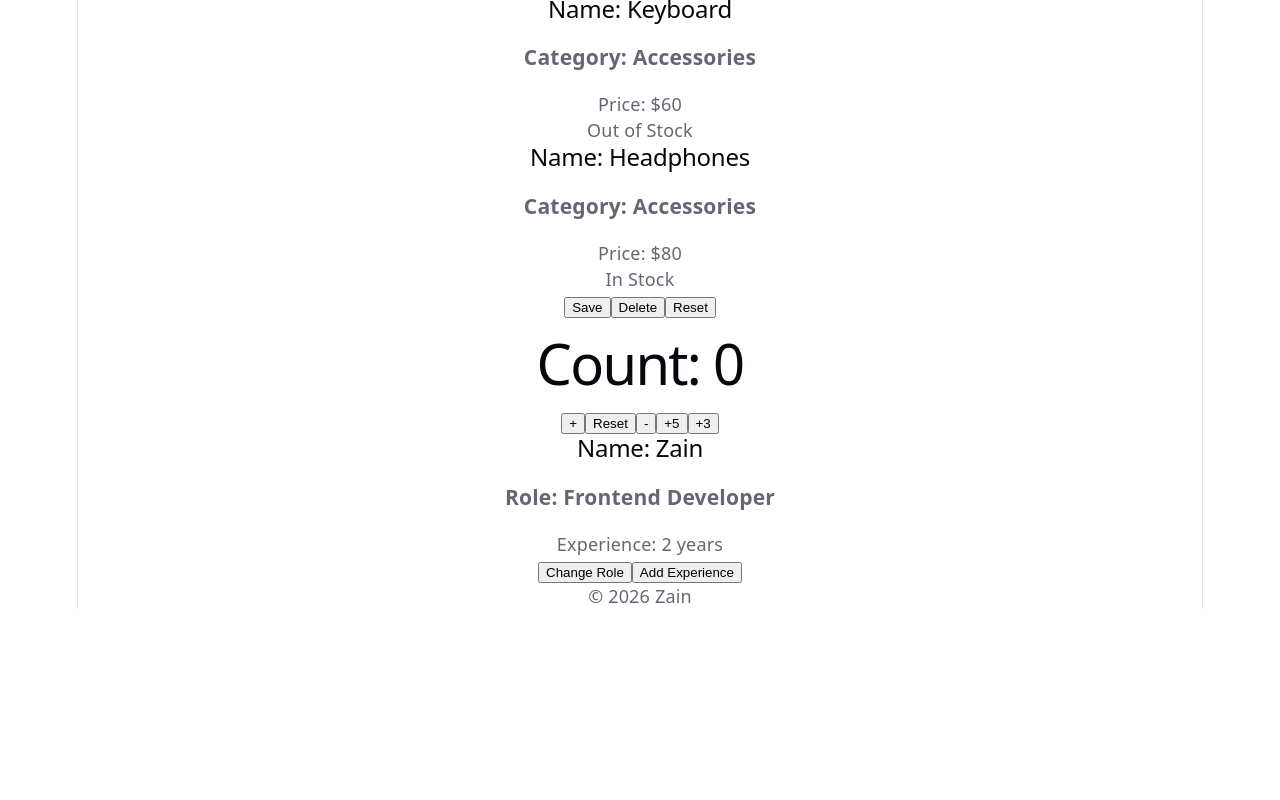
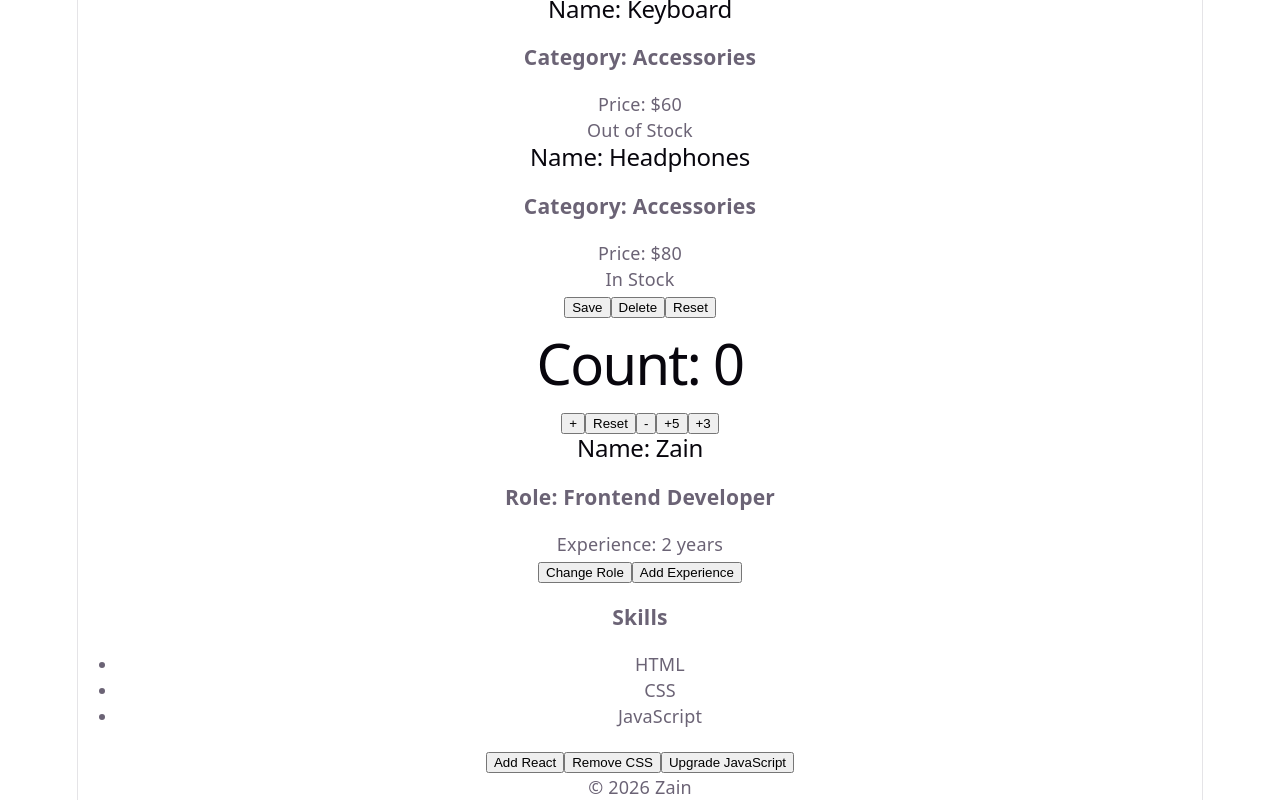
Before and after one commit to TheZainCode/react-mental-mode, a React (Vite) app: page / in a window 1280 px wide. Shown: the part 1644-2444 px from the top of the page. Before the commit the page ends 2253 px from the top, so only its background shows below. Built offline with nearby package versions, Linux system fonts and the light colour scheme.

Commit message:
feat: Learning Arrays in State and adding Skills File to App

```diff
--- a/src/App.jsx
+++ b/src/App.jsx
@@ -10,6 +10,7 @@ import ProductCard from './components/ProductCard.jsx';
 import ActionButtons from './components/ActionButtons.jsx';
 import Counter from './components/Counter.jsx';
 import Profile from './components/Profile.jsx';
+import Skills from './components/Skills.jsx';
 
 function App() {
   return (
@@ -41,6 +42,7 @@ function App() {
         <ActionButtons />
         <Counter />
         <Profile />
+        <Skills />
       </main>
       <Footer />
     </>
--- /dev/null
+++ b/src/components/Skills.jsx
@@ -0,0 +1,45 @@
+import { useState } from "react";
+
+function Skills() {
+  const [skills, setSkills] = useState([
+    "HTML",
+    "CSS",
+    "JavaScript"
+  ]);
+
+  function handleAddReact() {
+    setSkills((preSkills) => [
+      ...preSkills,
+      "React"
+    ]);
+  }
+
+  function handleRemoveCSS() {
+    setSkills((preSkills) => preSkills.filter((skill) => skill !== "CSS"));
+  }
+
+  function handleUpgradeJS() {
+    setSkills((preSkills) =>
+      preSkills.map((skill) =>
+        skill === "JavaScript" ? "JavaScript ES6+" : skill
+      )
+    );
+  }
+
+  return (
+    <article>
+      <h3>Skills</h3>
+      <ul>
+        {skills.map((skill) => (
+          <li key={skill}>{skill}</li>
+        ))}
+      </ul>
+
+      <button onClick={handleAddReact}>Add React</button>
+      <button onClick={handleRemoveCSS}>Remove CSS</button>
+      <button onClick={handleUpgradeJS}>Upgrade JavaScript</button>
+    </article>
+  );
+}
+
+export default Skills;
```
